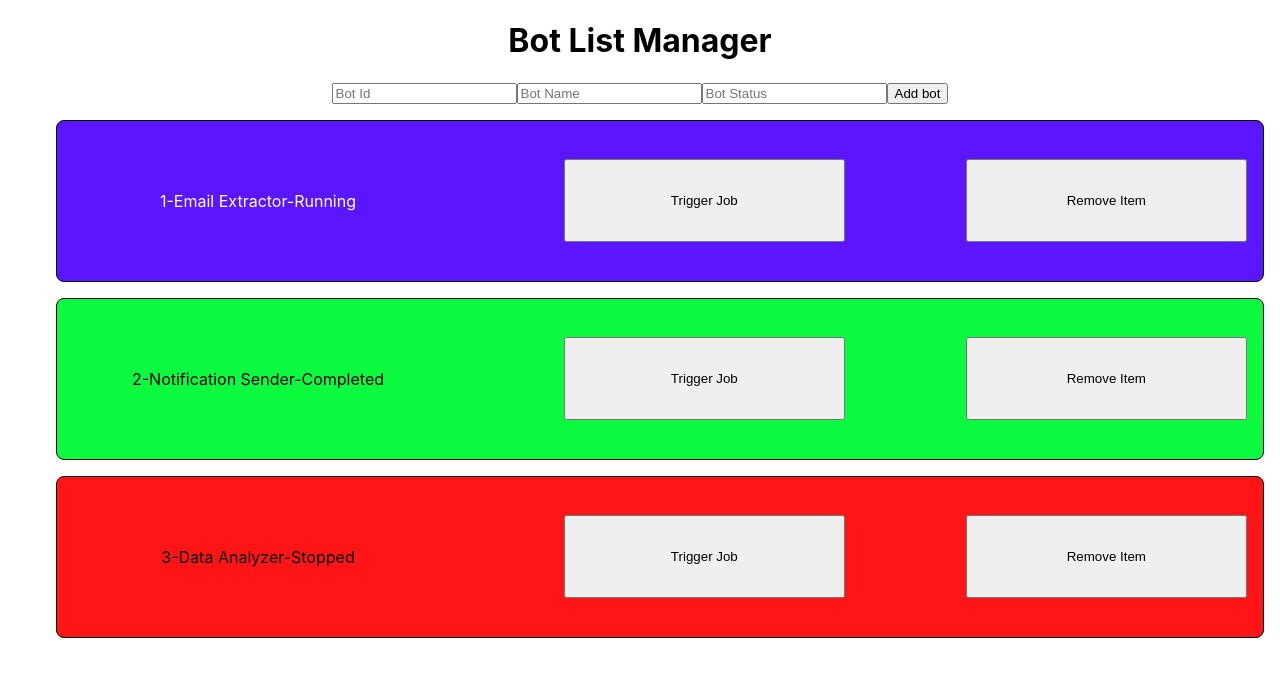
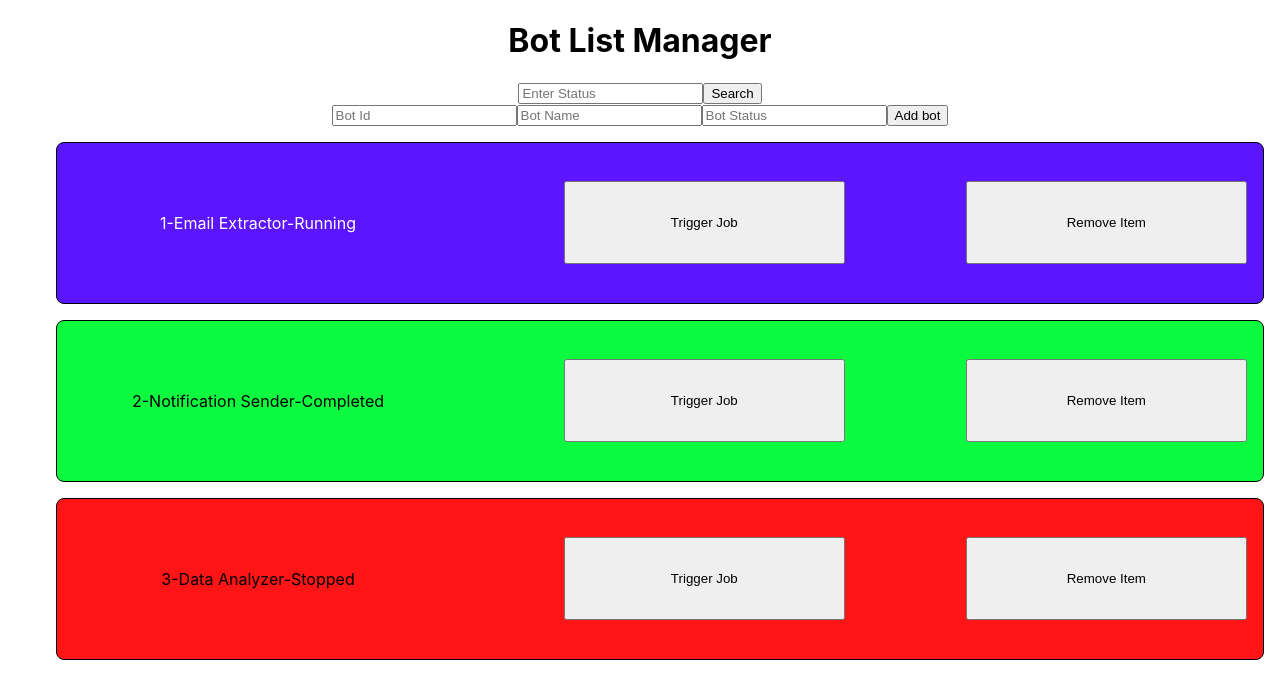
Before and after one commit to mstafford93/bot-list-manager, a React (Create React App) app: page / in a window 1280 px wide. Shown: the top 698 px of the page. Built offline with nearby package versions, Linux system fonts and the light colour scheme.

Commit message:
console.log search input

```diff
--- a/src/BotListManager.js
+++ b/src/BotListManager.js
@@ -6,6 +6,8 @@ const BotListManager = () => {
     { id: 2, name: "Notification Sender", status: "Completed", task: "Sending notifications" },
     { id: 3, name: "Data Analyzer", status: "Stopped", task: "Analyzing data" }
   ]);
+
+  const [searchInput, setSearchInput] = useState("")
 
   const [newBots, setNewBots] = useState({ id: "", botName: "", status: "" })
 
@@ -45,10 +47,26 @@ const BotListManager = () => {
     }
   }
 
+  const handleSearchInput = (event) => {
+    setSearchInput(event.target.value)
+  }
+
+  const handleSearchResult = () => {
+
+    console.log(searchInput)
+  }
+
   /*Change Object to prop*/
   return (
     <div className="bot-list-manager">
       <h1>Bot List Manager</h1>
+      <div>
+      <input
+      type="text"
+      placeholder='Enter Status'
+      onChange={handleSearchInput}/>
+      <button onClick={handleSearchResult}>Search</button>
+      </div>
       <input type="text" value={newBots.id} onChange={(e) => setNewBots({ ...newBots, id: e.target.value })} placeholder='Bot Id' />
       <input type="text" value={newBots.botName} onChange={(e) => setNewBots({ ...newBots, botName: e.target.value })} placeholder='Bot Name' />
       <input type="text" value={newBots.status} onChange={(e) => setNewBots({ ...newBots, status: e.target.value })} placeholder='Bot Status' />
```
